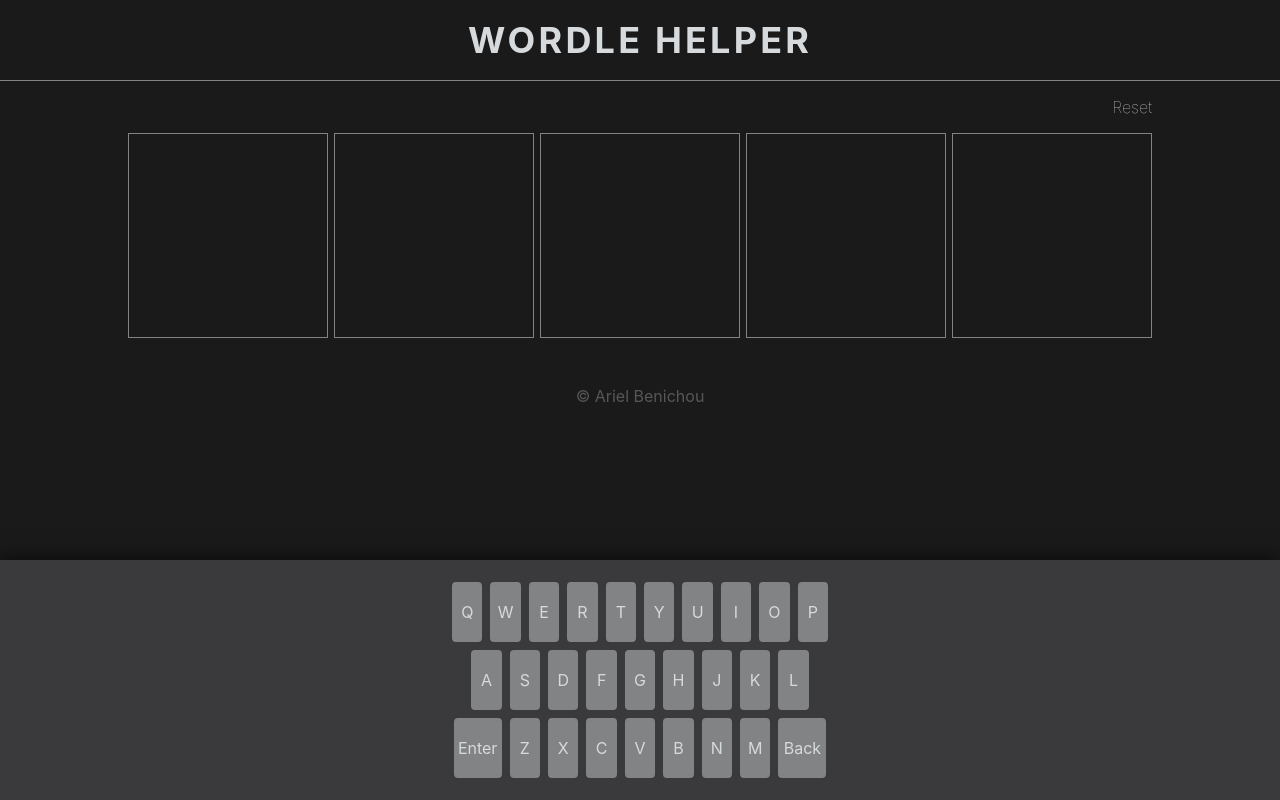
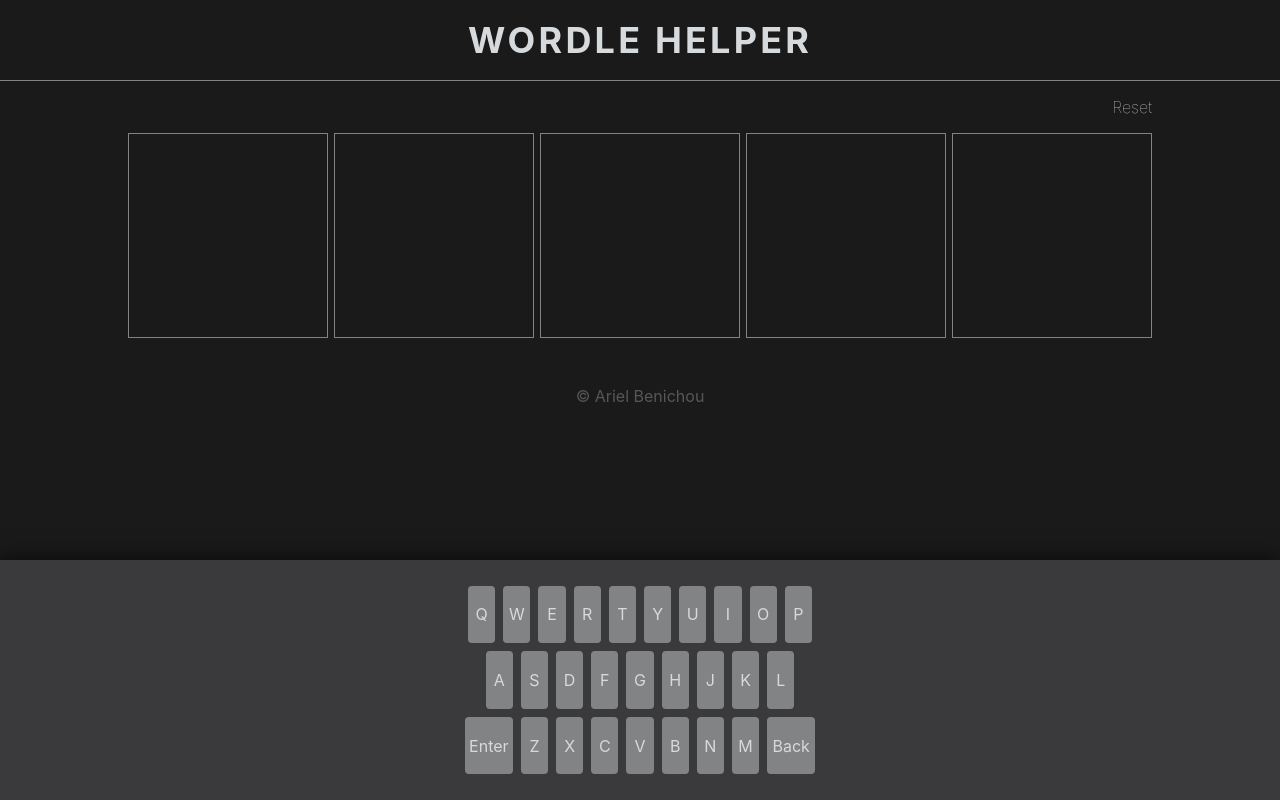
Before and after one commit to ArielBenichou/wordle-helper, a React (Vite) app: page / in a window 1280 px wide. Built offline with nearby package versions, Linux system fonts and the light colour scheme.

Commit message:
smaller keyboard

```diff
--- a/src/components/Keyboard/index.module.css
+++ b/src/components/Keyboard/index.module.css
@@ -19,13 +19,12 @@
   justify-content: center;
   align-items: stretch;
   gap: 0.5rem;
-  height: 25%;
-  width: 95%;
+  height: 24%;
 }
 
 .keyboardLetter {
   background-color: var(--color-tone-2);
-  min-width: 1.9rem;
+  min-width: 1.7rem;
   border-radius: 0.25rem;
   display: flex;
   justify-content: center;
```
